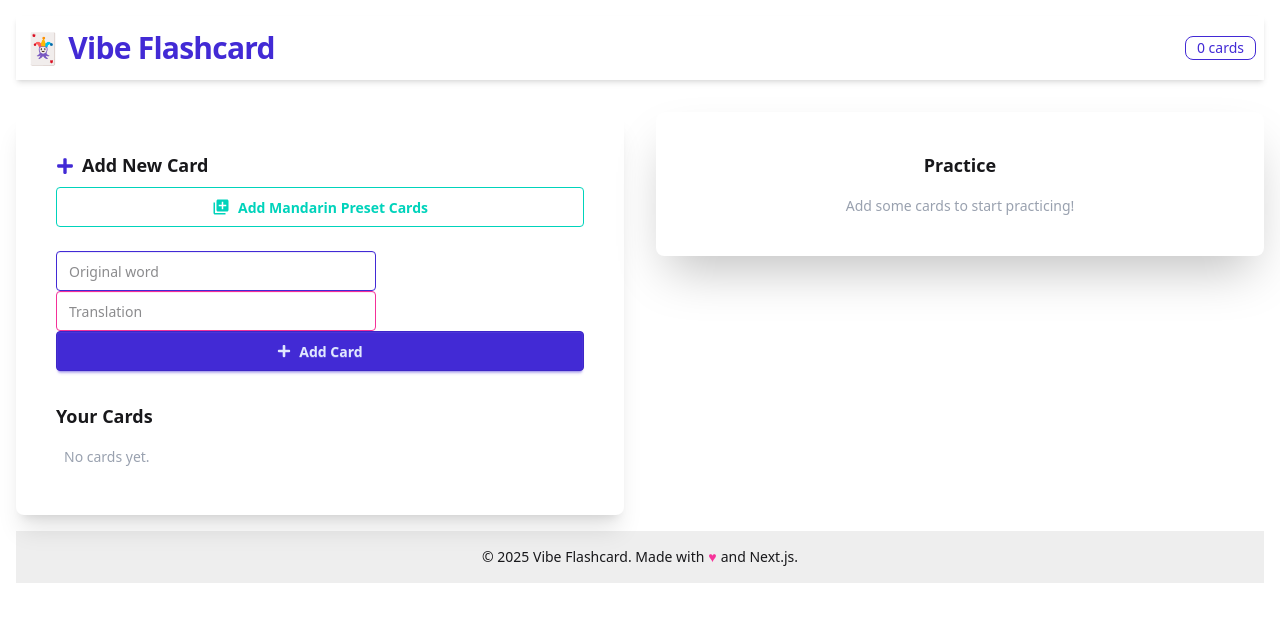
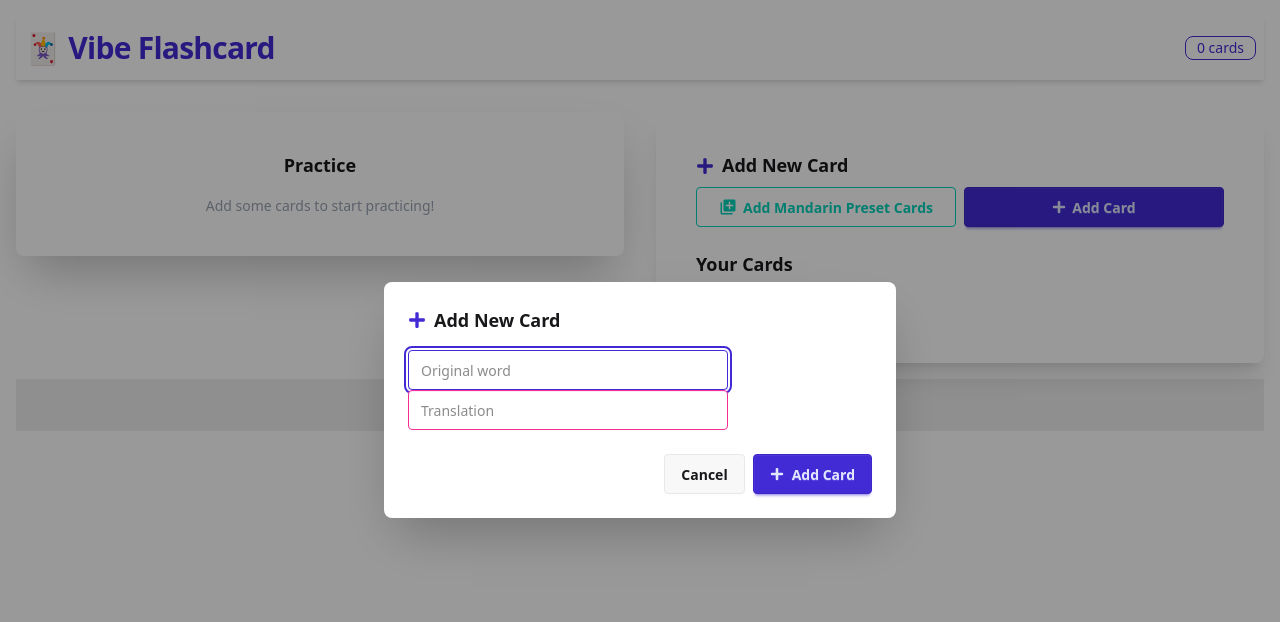
Before and after one commit to santazaaa/vibe-flashcard, a Next.js app: page / in a window 1280 px wide. Both pictures are taken after a click on the button "Add Card". Shown: the top 622 px of the page. Built offline with nearby package versions, Linux system fonts and the light colour scheme.

Commit message:
update layout

```diff
--- a/src/app/globals.css
+++ b/src/app/globals.css
@@ -1,2 +1,4 @@
 @import "tailwindcss";
-@plugin "daisyui";
+@plugin "daisyui" {
+  themes: light --default, dark --prefersdark;
+}
--- a/src/app/page.tsx
+++ b/src/app/page.tsx
@@ -19,6 +19,7 @@ export default function Home() {
   const [feedback, setFeedback] = useState<string | null>(null);
   const [feedbackType, setFeedbackType] = useState<"success" | "error" | null>(null);
   const [showToast, setShowToast] = useState(false);
+  const [showAddModal, setShowAddModal] = useState(false);
 
   // Preset Mandarin flashcards
   const presetCards: Flashcard[] = [
@@ -183,54 +184,6 @@ export default function Home() {
 
       {/* Main Content */}
       <main className="container mx-auto flex flex-col md:flex-row gap-8 justify-center items-start">
-        {/* Card List */}
-        <div className="card w-full md:w-1/2 bg-base-100 shadow-xl p-4">
-          <div className="card-body">
-            <h2 className="card-title flex items-center gap-2">
-              <FaPlus className="text-primary" /> Add New Card
-            </h2>
-            <button
-              className="btn btn-outline btn-accent btn-block gap-2 mb-4"
-              type="button"
-              onClick={handleAddPreset}
-            >
-              <MdLibraryAdd className="text-lg" /> Add Mandarin Preset Cards
-            </button>
-            <form onSubmit={handleAddCard} className="form-control gap-4 mb-6">
-              <input
-                className="input input-bordered input-primary"
-                placeholder="Original word"
-                value={word}
-                onChange={(e) => setWord(e.target.value)}
-                autoFocus
-              />
-              <input
-                className="input input-bordered input-secondary"
-                placeholder="Translation"
-                value={translation}
-                onChange={(e) => setTranslation(e.target.value)}
-              />
-              <button className="btn btn-primary btn-block gap-2" type="submit">
-                <FaPlus /> Add Card
-              </button>
-            </form>
-            <h3 className="card-title">Your Cards</h3>
-            <ul className="menu max-h-60 overflow-y-auto gap-2">
-              {cards.length === 0 && <li className="text-gray-400">No cards yet.</li>}
-              {cards.map((c) => (
-                <li key={c.id} className="card bg-base-200 flex-row flex justify-between items-center hover:bg-primary/10 p-3">
-                  <span>
-                    <span className="text-primary font-bold">{c.word}</span> <span className="text-gray-500">→</span> {c.translation}
-                  </span>
-                  <button className="btn btn-xs btn-error btn-circle" onClick={() => handleRemoveCard(c.id)} title="Remove">
-                    <FaTrash />
-                  </button>
-                </li>
-              ))}
-            </ul>
-          </div>
-        </div>
-
         {/* Practice Area */}
         <div className="card w-full md:w-1/2 bg-base-100 shadow-2xl p-4">
           <div className="card-body flex flex-col items-center gap-4">
@@ -260,6 +213,84 @@ export default function Home() {
             )}
           </div>
         </div>
+
+        {/* Card List */}
+        <div className="card w-full md:w-1/2 bg-base-100 shadow-xl p-4">
+          <div className="card-body">
+            <h2 className="card-title flex items-center gap-2">
+              <FaPlus className="text-primary" /> Add New Card
+            </h2>
+            <div className="flex gap-2 mb-4">
+              <button
+                className="btn btn-outline btn-accent flex-1"
+                type="button"
+                onClick={handleAddPreset}
+              >
+                <MdLibraryAdd className="text-lg" /> Add Mandarin Preset Cards
+              </button>
+              <button
+                className="btn btn-primary flex-1"
+                type="button"
+                onClick={() => setShowAddModal(true)}
+              >
+                <FaPlus /> Add Card
+              </button>
+            </div>
+
+            {/* Add Card Modal */}
+            {showAddModal && (
+              <dialog className="modal modal-open">
+                <div className="modal-box">
+                  <h3 className="font-bold text-lg mb-4 flex items-center gap-2"><FaPlus className="text-primary" /> Add New Card</h3>
+                  <form
+                    onSubmit={e => {
+                      handleAddCard(e);
+                      setShowAddModal(false);
+                    }}
+                    className="form-control gap-4"
+                  >
+                    <input
+                      className="input input-bordered input-primary"
+                      placeholder="Original word"
+                      value={word}
+                      onChange={e => setWord(e.target.value)}
+                      autoFocus
+                    />
+                    <input
+                      className="input input-bordered input-secondary"
+                      placeholder="Translation"
+                      value={translation}
+                      onChange={e => setTranslation(e.target.value)}
+                    />
+                    <div className="modal-action">
+                      <button type="button" className="btn" onClick={() => setShowAddModal(false)}>Cancel</button>
+                      <button className="btn btn-primary gap-2" type="submit">
+                        <FaPlus /> Add Card
+                      </button>
+                    </div>
+                  </form>
+                </div>
+                <form method="dialog" className="modal-backdrop">
+                  <button onClick={() => setShowAddModal(false)}>close</button>
+                </form>
+              </dialog>
+            )}
+            <h3 className="card-title">Your Cards</h3>
+            <ul className="menu max-h-60 overflow-y-auto gap-2">
+              {cards.length === 0 && <li className="text-gray-400">No cards yet.</li>}
+              {cards.map((c) => (
+                <li key={c.id} className="card bg-base-200 flex flex-row justify-between items-center hover:bg-primary/10 p-3">
+                  <span>
+                    <span className="text-primary font-bold">{c.word}</span> <span className="text-gray-500">→</span> {c.translation}
+                  </span>
+                  <button className="btn btn-xs btn-error btn-circle" onClick={() => handleRemoveCard(c.id)} title="Remove">
+                    <FaTrash />
+                  </button>
+                </li>
+              ))}
+            </ul>
+          </div>
+        </div>
       </main>
 
       <footer className="footer bg-base-300 text-base-content p-4 flex justify-center items-center">
```
